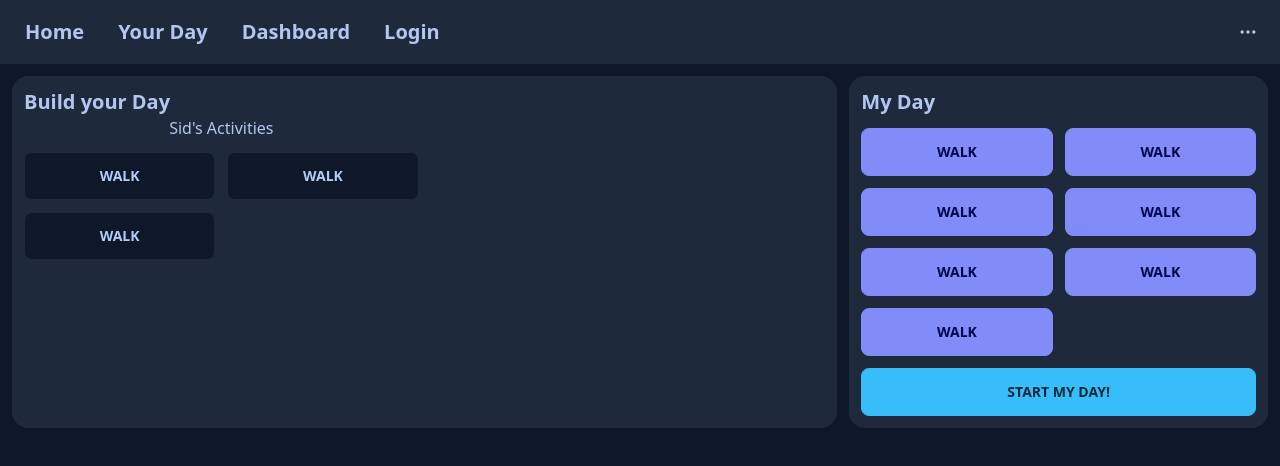
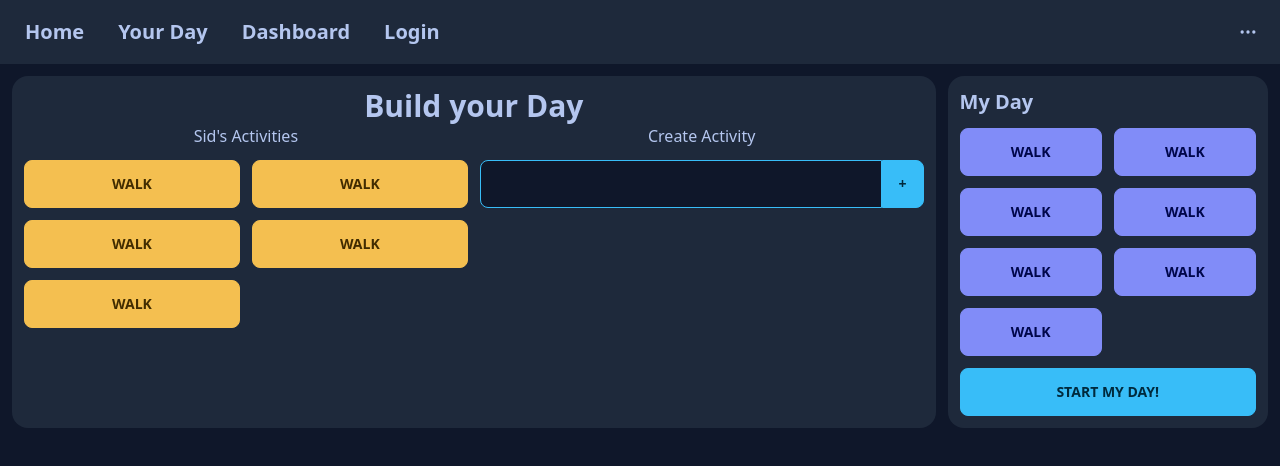
Before and after one commit to Nghia314/new5hark, a React (Create React App) app in the folder client/: page /Dashboard in a window 1280 px wide. Shown: the top 466 px of the page. Built offline with nearby package versions, Linux system fonts and the light colour scheme.

Commit message:
Added additional build your day

```diff
--- a/client/src/pages/Dashboard.jsx
+++ b/client/src/pages/Dashboard.jsx
@@ -1,28 +1,39 @@
 import React from "react";
 
 function Dashboard() {
+
   return (
     <>
     <div className="grid md:grid-rows-2-md md:grid-flow-col m-3 gap-3 text-center">
       <div className="card md:col-span-8 bg-neutral w-full p-3 text-center">
-        <h2 className="card-title">Build your Day</h2>
+        <h2 className="card-header text-3xl font-bold">Build your Day</h2>
         <div className="grid md:grid-cols-2 gap-3">
           <div>
             <h1 className="mb-3">Sid's Activities</h1>
             <div className="grid md:grid-cols-2 gap-3">
-              <button className="btn bg-base-100 w-full truncate">Walk</button>
-              <button className="btn bg-base-100 w-full truncate">Walk</button>
-              <button className="btn bg-base-100 w-full truncate">Walk</button>
+              {/* MOCK BUTTON DATA, DELETE LATER */}
+              <button className="btn btn-warning b w-full truncate">Walk</button>
+              <button className="btn btn-warning w-full truncate">Walk</button>
+              <button className="btn btn-warning w-full truncate">Walk</button>
+              <button className="btn btn-warning w-full truncate">Walk</button>
+              <button className="btn btn-warning w-full truncate">Walk</button>
+              {/* MOCK BUTTON DATA, DELETE LATER */}
             </div>
           </div>
-          <div >
-
+          <div>
+            <h1 className="mb-3">Create Activity</h1>
+            <div className="input-group">
+              <input className="input input-primary input-bordered w-full" type="text" />
+              <button className="btn btn-primary">+</button>
+            </div>
           </div>
         </div>
+        <div className="card bg-"></div>
       </div>
       <div className="card md:col-span-4 bg-neutral w-full p-3">
         <h2 className="card-title">My Day</h2>
         <div className="grid md:grid-cols-2 gap-3 my-3">
+          {/* MOCK BUTTON DATA, DELETE LATER */}
           <button className="btn btn-secondary w-full truncate">Walk</button>
           <button className="btn btn-secondary w-full truncate">Walk</button>
           <button className="btn btn-secondary w-full truncate">Walk</button>
@@ -30,6 +41,7 @@ function Dashboard() {
           <button className="btn btn-secondary w-full truncate">Walk</button>
           <button className="btn btn-secondary w-full truncate">Walk</button>
           <button className="btn btn-secondary w-full truncate">Walk</button>
+          {/* MOCK BUTTON DATA, DELETE LATER */}
         </div>
         <button className="btn btn-primary">Start my Day!</button>
       </div>
```
